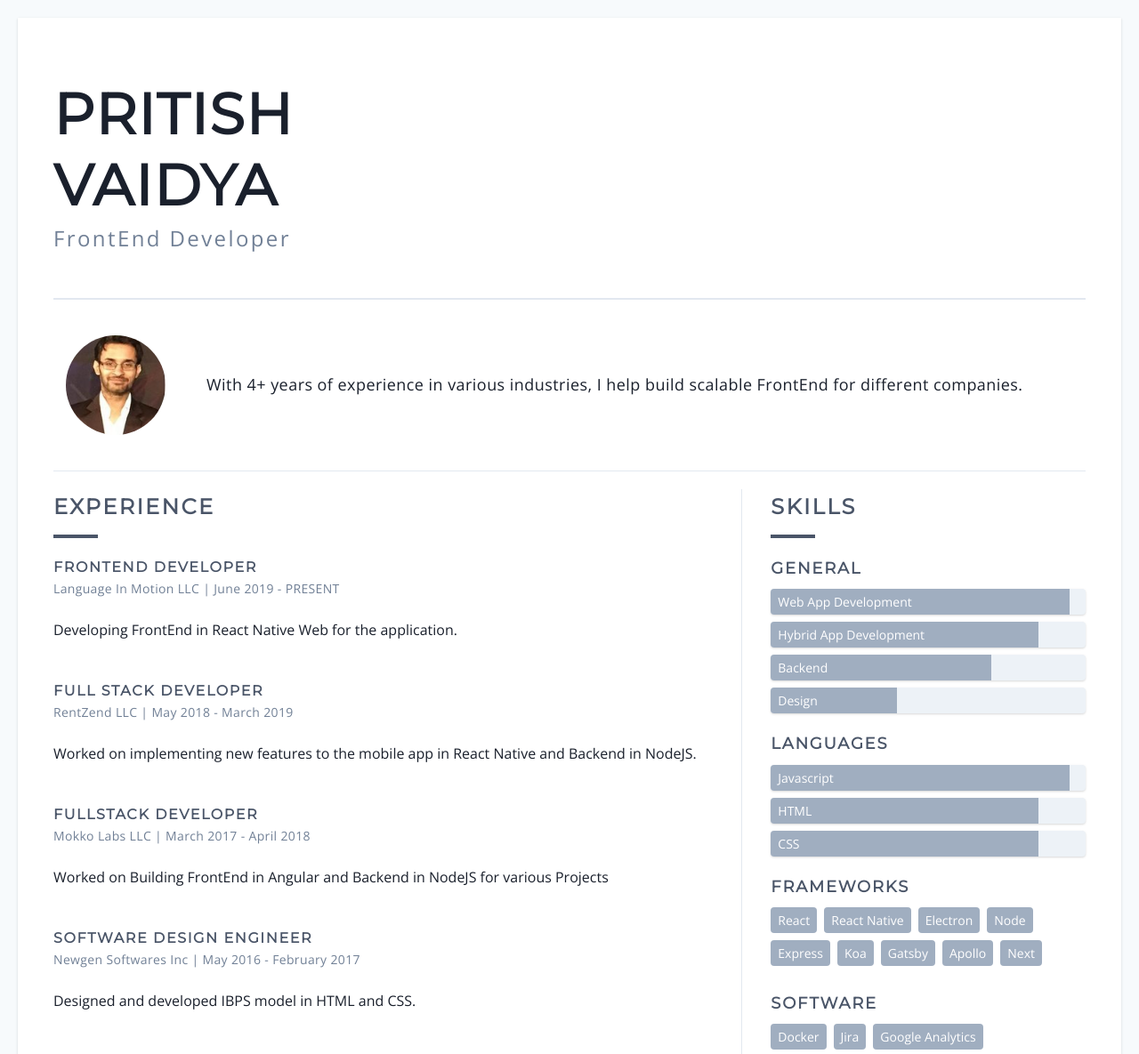
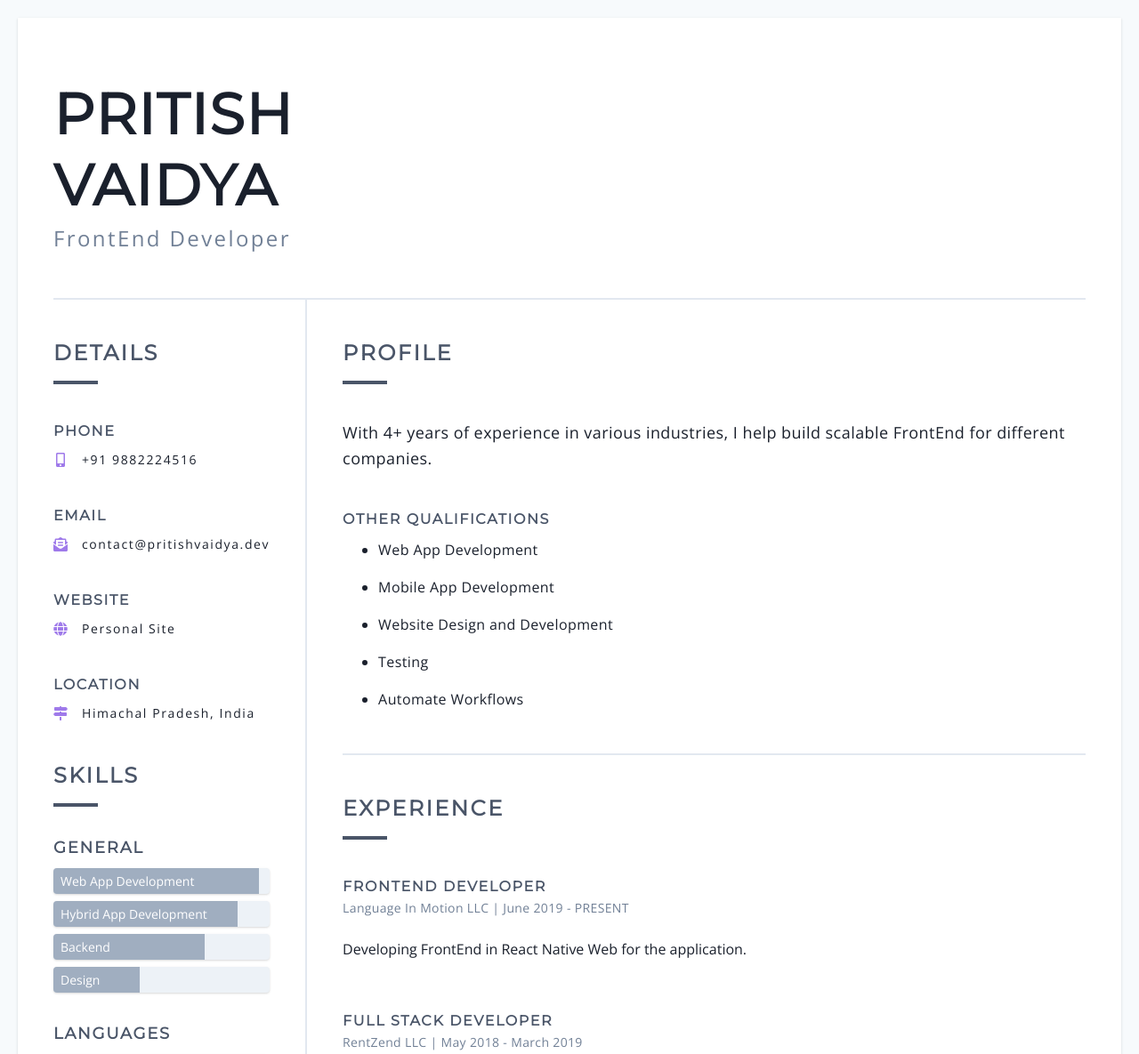
Before and after one commit to pritishvaidya/resume, a Gatsby site: page / in a window 1280 px wide. Shown: the top 1185 px of the page at 89% size. Built offline with nearby package versions, Linux system fonts and the light colour scheme; Gatsby itself is replaced by a stand-in of ours.

Commit message:
Change layout and add profile section

```diff
--- a/src/components/contact.js
+++ b/src/components/contact.js
@@ -5,6 +5,8 @@ import GlobeIcon from '../assets/globe.svg';
 import LocationIcon from '../assets/location.svg';
 
 const Contact = ({ field, value }) => (
+  <div className="mb-10">
+    <h1 className="item-header md-5">{field}</h1>
     <span className="flex my-2 text-primary-900 tracking-widest items-center">
     {field === 'email' && (
       <>
@@ -39,10 +41,11 @@ const Contact = ({ field, value }) => (
       {field === 'location' && (
         <>
           <LocationIcon className="contact-icon" />
-        <span className="contact-link">{value}</span>
+          <a className="contact-link" target="_blank" href={`http://www.google.com/maps/place/32.000240,76.307690`}>{value}</a>
         </>
       )}
   </span>
+  </div>
 );
 
 export default Contact;
--- /dev/null
+++ b/src/components/contacts.js
@@ -0,0 +1,16 @@
+import React from 'react'
+import Contact from "./contact";
+
+function Contacts({ contacts }) {
+  console.log(contacts)
+  return (
+    <section className="pt-10">
+      <h1 className="section-header mb-10">Details</h1>
+      {Object.keys(contacts).map(contact => (
+        <Contact field={contact} value={contacts[contact]}/>
+      ))}
+    </section>
+  )
+}
+
+export default Contacts
--- a/src/components/experience.js
+++ b/src/components/experience.js
@@ -1,11 +1,11 @@
 import React from 'react';
 
 const Experience = ({ data }) => (
-  <section>
-    <h1 className="section-header">Experience</h1>
+  <section className="border-b-2 border-neutral-300">
+    <h1 className="section-header mb-10 ">Experience</h1>
     {data &&
       data.map((item, i) => (
-        <article className="my-5" key={`${item.company}-${i}`}>
+        <article className="my-8" key={`${item.company}-${i}`}>
           <h2 className="item-header">{item.role}</h2>
           <h3 className="item-sub">
             {item.company} | {item.start} - {item.end || 'PRESENT'}
--- a/src/components/footer.js
+++ b/src/components/footer.js
@@ -3,7 +3,7 @@ import HeartIcon from '../assets/heart.svg';
 import SocialIcon from './social_icon';
 
 const Footer = ({ social }) => (
-  <footer className="py-6 mx-auto items-center justify-between md:flex">
+  <footer className="border-t-2 border-neutral-300 py-12 mx-auto items-center justify-between md:flex">
     <div className="items-center flex tracking-wide mb-5 md:mb-0 justify-center text-sm ml-2">
       <span className="inline-block mr-1">
         © {new Date().getFullYear()} |
--- a/src/components/index.js
+++ b/src/components/index.js
@@ -1,5 +1,4 @@
 export { default as Header } from './header';
-export { default as Summary } from './summary';
 export { default as Experience } from './experience';
 export { default as Projects } from './projects';
 export { default as Skills } from './skills';
--- /dev/null
+++ b/src/components/profile.js
@@ -0,0 +1,20 @@
+import React from 'react'
+
+function Profile({ summary, qualifications }) {
+ return (
+   <section className="py-10 mb-10 border-b-2 border-neutral-300">
+     <h1 className="section-header mb-10">Profile</h1>
+     <p className="text-center tracking-wide leading-relaxed lg:text-left lg:text-lg">
+       {summary}
+     </p>
+     <h1 className="item-header pt-10">Other Qualifications</h1>
+     <ul className='list-disc pl-10'>
+       {qualifications.map(qualification => (
+         <li className="py-2 leading-relaxed tracking-wide">{qualification}</li>
+       ))}
+     </ul>
+   </section>
+   )
+}
+
+export default Profile
--- a/src/components/skills.js
+++ b/src/components/skills.js
@@ -6,7 +6,7 @@ const Skills = ({ data }) => (
   <section>
     <h1 className="section-header">Skills</h1>
     {data.map(skill => (
-      <div key={skill.title} className="my-5">
+      <div key={skill.title} className="my-8">
         <h1 className="item-header font-semibold text-lg mb-2">
           {skill.title}
         </h1>
--- a/src/components/summary.js
+++ /dev/null
@@ -1,18 +0,0 @@
-import React from 'react';
-
-const Summary = ({ data }) => (
-  <section className="py-5 border-b border-neutral-300 lg:flex items-center">
-    <div className="my-5">
-      <img
-        className="rounded-full mx-auto w-32 lg:w-full xl:w-4/5"
-        src="./profile.jpg"
-        alt="profile"
-      />
-    </div>
-    <p className="text-center tracking-wide leading-relaxed lg:text-left lg:mx-8 lg:text-lg">
-      {data}
-    </p>
-  </section>
-);
-
-export default Summary;
--- a/src/pages/index.js
+++ b/src/pages/index.js
@@ -11,6 +11,9 @@ import {
   SEO
 } from '../components';
 import resume from '../../data/profile';
+import Contacts from "../components/contacts";
+import Profile from "../components/profile";
+
 import '../main.css';
 
 import "@fontsource/montserrat"
@@ -21,14 +24,22 @@ const Home = () => (
     <SEO title="Resume" />
     <div className="container mx-auto shadow bg-white py-5 px-10">
       <Header
-        contacts={resume.contact}
         name={resume.fullname}
         role={resume.role}
       />
-      <Summary data={resume.summary} />
+      <div className="flex">
+        <div className="flex-0.3 border-r-2 border-neutral-300 pr-10">
+          <Contacts contacts={resume.contact}/>
+          <Skills data={resume.skills} />
+        </div>
+        <div className="flex-auto pl-10">
+          <Profile summary={resume.summary} qualifications={resume.otherQualifications}/>
+          <Experience data={resume.experience}/>
+        </div>
+      </div>
+      {/*<Summary data={resume.summary} />
       <div className="border-b border-neutral-300 pb-2 my-5 lg:flex">
         <div className="lg:w-2/3 lg:pr-8">
-          {resume.experience && <Experience data={resume.experience} />}
           {resume.projects && <Projects data={resume.projects} />}
         </div>
         <div className="lg:w-1/3 lg:pl-8 lg:border-l lg:border-neutral-300 ">
@@ -39,7 +50,7 @@ const Home = () => (
               <List key={`${item.title}-side`} data={item} />
             ))}
         </div>
-      </div>
+      </div>*/}
       <Footer social={resume.social} />
     </div>
   </main>
```
Lines whose indentation alone changed are shown as unchanged.
